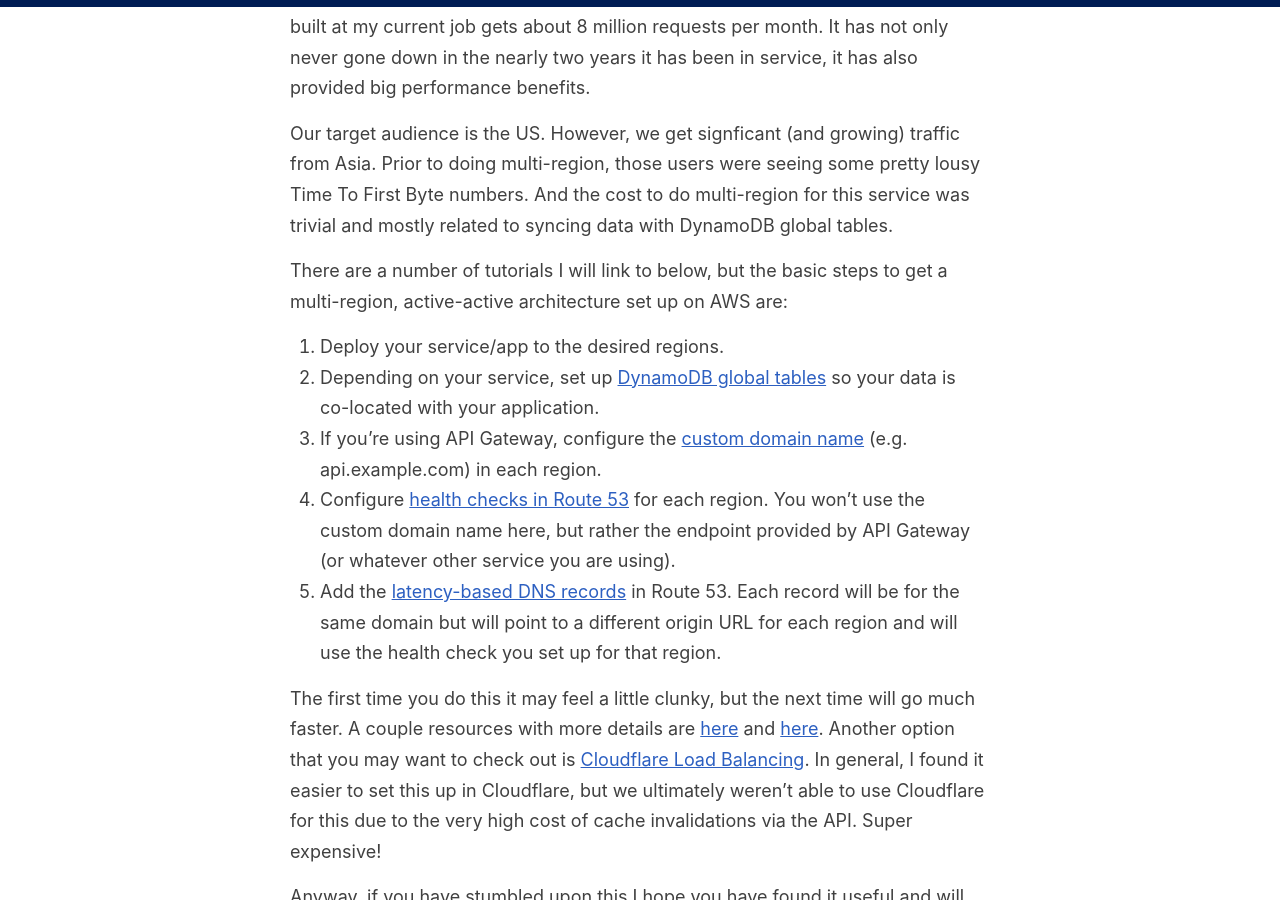
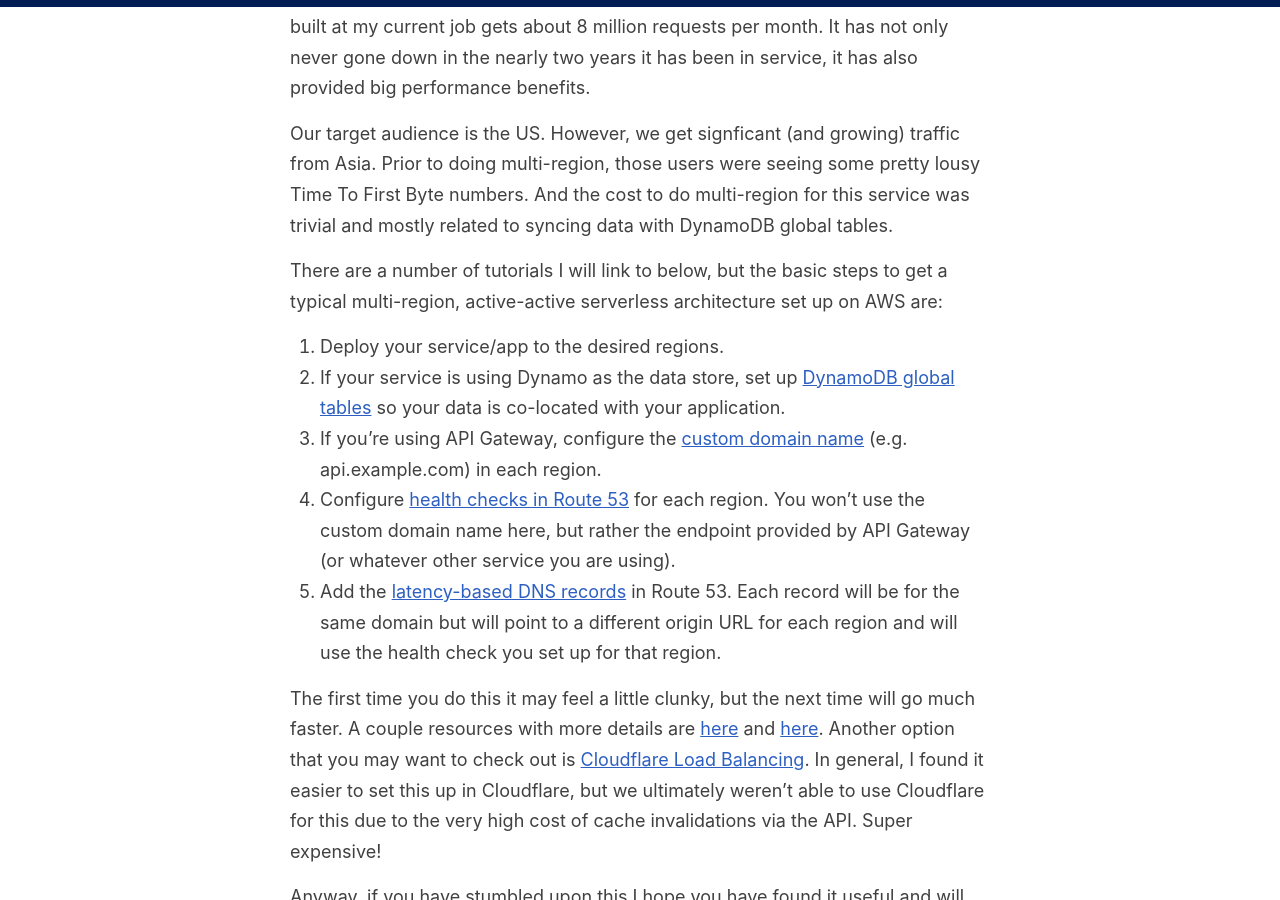
Before and after one commit to bodhiprice/bodhiprice.github.io, a Jekyll site: the page built from _posts/2021-4-3-multi-region-active-active.md, in a window 1280 px wide and 900 px high, scrolled down 608 px. Built offline with Jekyll 4.4.1, drawn with Linux system fonts in a browser that asks for light colours.

Commit message:
Update 2021-4-3-multi-region-active-active.md

```diff
--- a/_posts/2021-4-3-multi-region-active-active.md
+++ b/_posts/2021-4-3-multi-region-active-active.md
@@ -10,9 +10,9 @@
 
 Our target audience is the US. However, we get signficant (and growing) traffic from Asia. Prior to doing multi-region, those users were seeing some pretty lousy Time To First Byte numbers. And the cost to do multi-region for this service was trivial and mostly related to syncing data with DynamoDB global tables.
 
-There are a number of tutorials I will link to below, but the basic steps to get a multi-region, active-active architecture set up on AWS are:
+There are a number of tutorials I will link to below, but the basic steps to get a typical multi-region, active-active serverless architecture set up on AWS are:
 1. Deploy your service/app to the desired regions.
-2. Depending on your service, set up [DynamoDB global tables](https://aws.amazon.com/dynamodb/global-tables/) so your data is co-located with your application.
+2. If your service is using Dynamo as the data store, set up [DynamoDB global tables](https://aws.amazon.com/dynamodb/global-tables/) so your data is co-located with your application.
 3. If you're using API Gateway, configure the [custom domain name](https://docs.aws.amazon.com/apigateway/latest/developerguide/http-api-custom-domain-names.html) (e.g. api.example.com) in each region.
 4. Configure [health checks in Route 53](https://docs.aws.amazon.com/Route53/latest/DeveloperGuide/health-checks-creating.html) for each region. You won't use the custom domain name here, but rather the endpoint provided by API Gateway (or whatever other service you are using).
 5. Add the [latency-based DNS records](https://docs.aws.amazon.com/Route53/latest/DeveloperGuide/routing-policy.html#routing-policy-latency) in Route 53. Each record will be for the same domain but will point to a different origin URL for each region and will use the health check you set up for that region.
```
